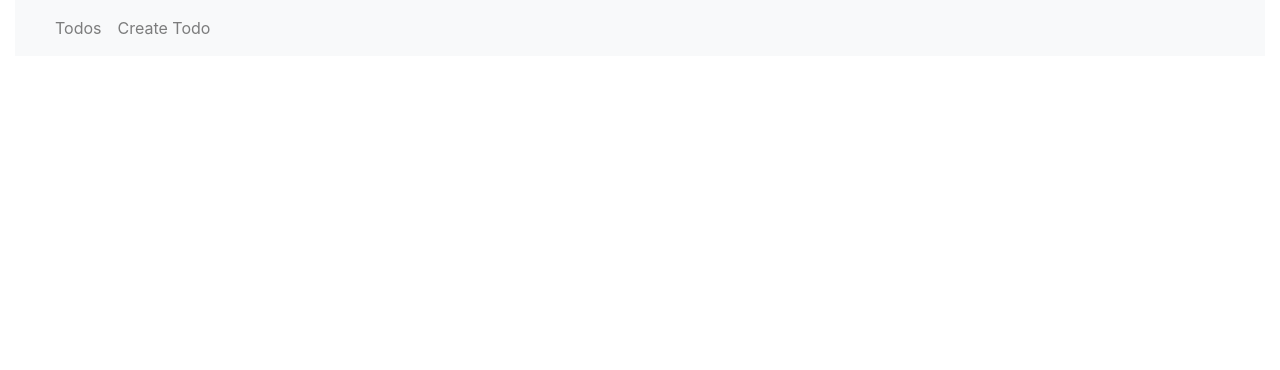
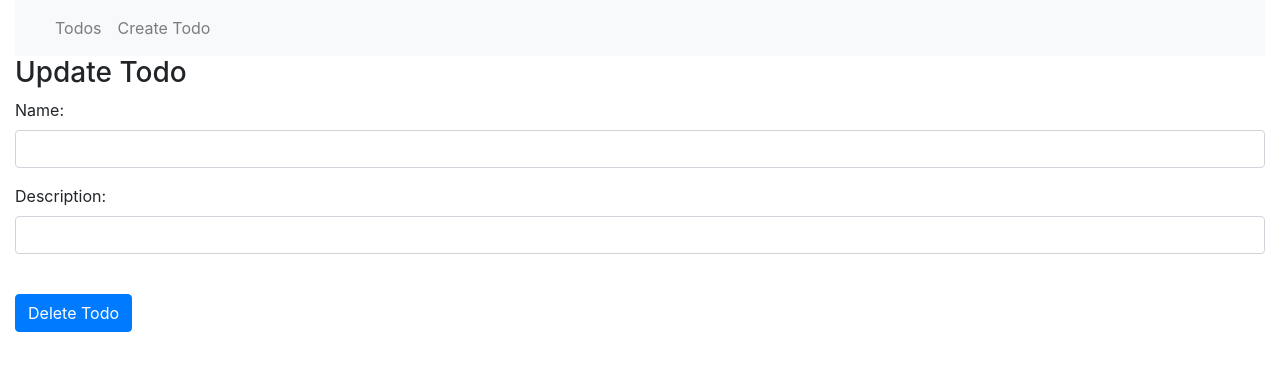
Before and after one commit to Brsn/Front-End, a React (Create React App) app: page /delete/1 in a window 1280 px wide. Shown: the top 370 px of the page. Built offline with nearby package versions, Linux system fonts and the light colour scheme; no server answers.

Commit message:
Add files via upload

```diff
--- a/src/App.js
+++ b/src/App.js
@@ -30,7 +30,7 @@ class App extends Component {
           <Route path="/" exact component={TodosList} />
           <Route path="/edit/:id" component={EditTodo} />
           <Route path="/create" component={CreateTodo} />
-          <Route path="/delete:id" component={deleteTodo} />
+          <Route path="/delete/:id" component={deleteTodo} />
         </div>
       </Router >
 
```
